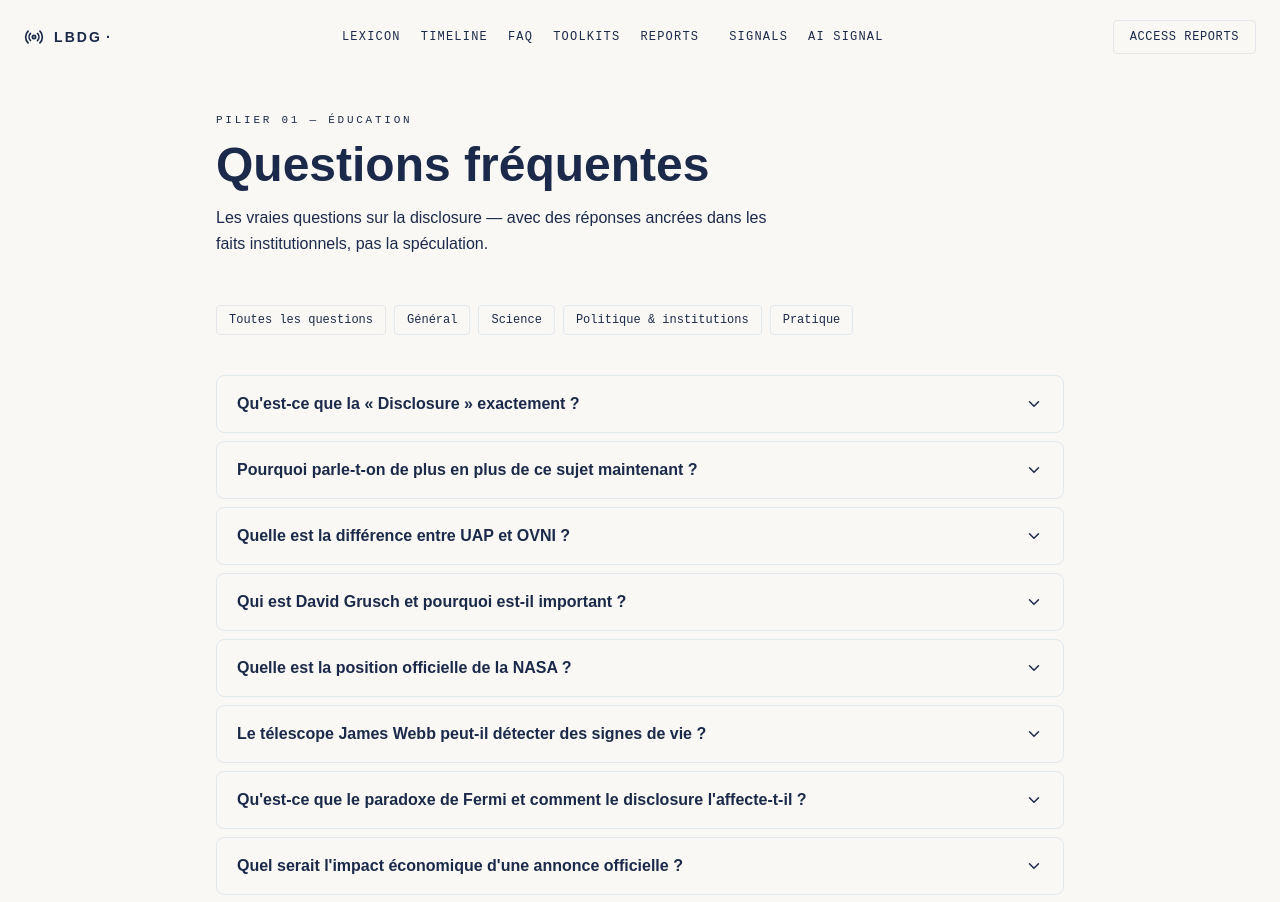
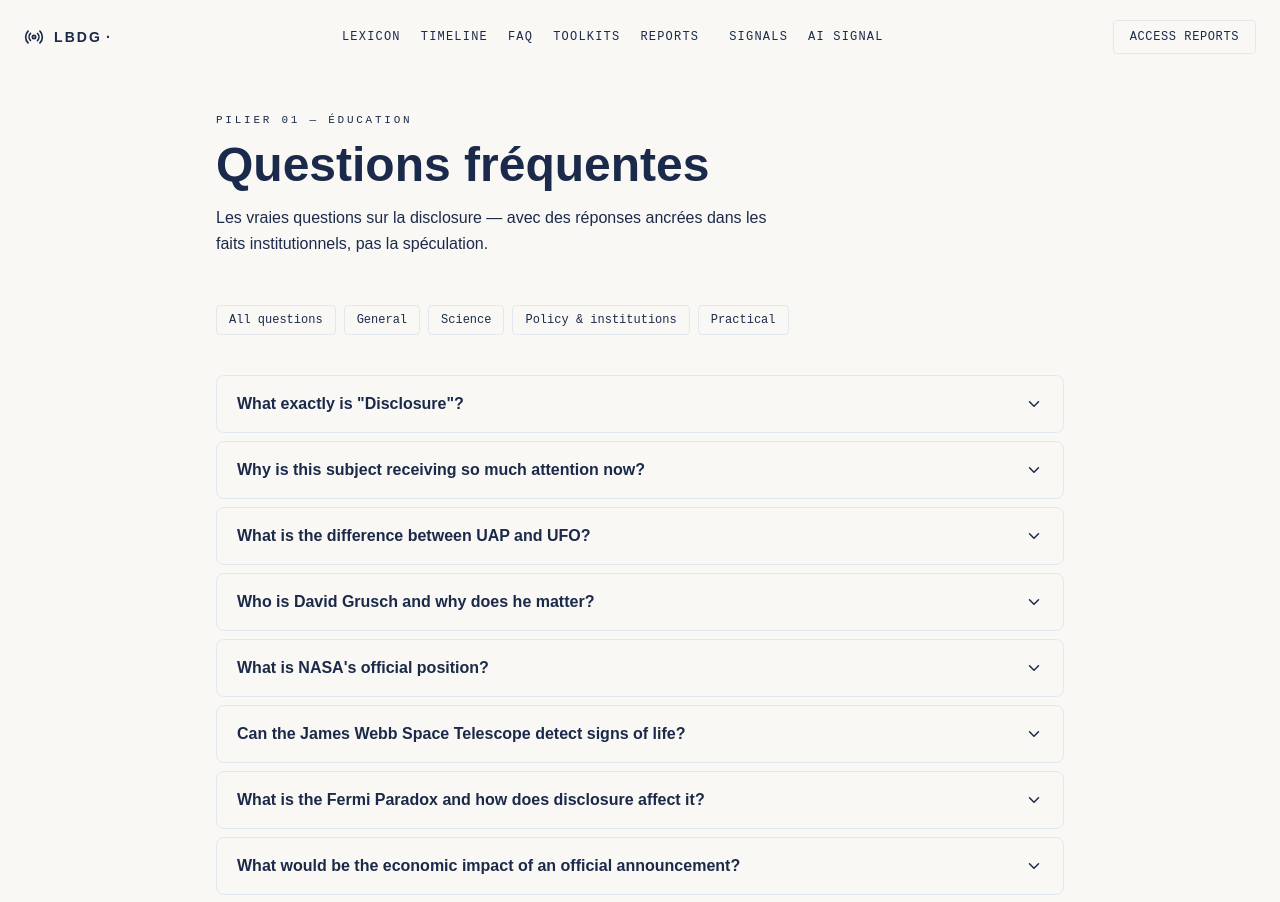
Before and after one commit to lbdgGit/DisclosureHub, a Next.js app in the folder disclosure-hub-starter/: page /faq in a window 1280 px wide. Shown: the top 902 px of the page. Built offline with nearby package versions, Linux system fonts and the light colour scheme; a web font is replaced by a local one.

Commit message:
Update faq.ts

```diff
--- a/disclosure-hub-starter/data/faq.ts
+++ b/disclosure-hub-starter/data/faq.ts
@@ -7,81 +7,81 @@ export interface FAQItem {
 
 export const FAQ: FAQItem[] = [
   {
-    id: 'qu-est-ce-disclosure',
-    question: "Qu'est-ce que la « Disclosure » exactement ?",
+    id: 'what-is-disclosure',
+    question: 'What exactly is "Disclosure"?',
     reponse:
-      "La Disclosure désigne une divulgation officielle et publique par un gouvernement de l'existence avérée de phénomènes ou d'entités d'origine non-humaine. On distingue la « soft disclosure » — une stratégie de divulgation progressive via des fuites orchestrées, des déclassifications partielles et des déclarations sous-entendues — de la « hard disclosure », c'est-à-dire une déclaration directe et sans équivoque d'un chef d'État ou d'une institution internationale. Actuellement, nous serions dans une phase avancée de soft disclosure.",
+      'Disclosure refers to the official, public acknowledgment by a government of the confirmed existence of non-human phenomena or entities. A distinction is made between "soft disclosure" — a strategy of progressive release through orchestrated leaks, partial declassifications, and implied statements — and "hard disclosure," meaning a direct and unambiguous declaration by a head of state or international institution. Based on current signals, we are in an advanced phase of soft disclosure.',
     categorie: 'general',
   },
   {
-    id: 'pourquoi-maintenant',
-    question: "Pourquoi parle-t-on de plus en plus de ce sujet maintenant ?",
+    id: 'why-now',
+    question: 'Why is this subject receiving so much attention now?',
     reponse:
-      "Plusieurs facteurs convergent : (1) Des témoignages sous serment au Congrès américain en 2023 de la part d'anciens officiers du renseignement. (2) La déclassification progressive de vidéos et de rapports par le Pentagone depuis 2017. (3) L'implication officielle de la NASA avec un rapport publié en 2023. (4) Une pression législative bipartisane via l'UAP Disclosure Act. (5) Des avancées en astronomie — notamment avec le télescope James Webb — qui renforcent la probabilité statistique de vie intelligente. Le sujet est passé du tabou au débat institutionnel en moins d'une décennie.",
+      'Several factors are converging: (1) Sworn congressional testimony in 2023 from former U.S. intelligence officers. (2) The progressive declassification of videos and reports by the Pentagon since 2017. (3) Official NASA engagement with a report published in September 2023. (4) Bipartisan legislative pressure via the UAP Disclosure Act. (5) A presidential executive order in February 2026 directing all federal agencies to release UAP files. (6) Pentagon PURSUE program launching rolling declassification at war.gov/ufo in May 2026. The subject has moved from taboo to institutional debate in under a decade.',
     categorie: 'politique',
   },
   {
-    id: 'uap-vs-ovni',
-    question: "Quelle est la différence entre UAP et OVNI ?",
+    id: 'uap-vs-ufo',
+    question: 'What is the difference between UAP and UFO?',
     reponse:
-      "OVNI (Objet Volant Non Identifié) est le terme populaire apparu dans les années 1950, souvent associé à la culture science-fiction. UAP (Unidentified Aerial Phenomenon ou, dans sa version élargie, Unidentified Anomalous Phenomenon) est le terme officiel adopté par les gouvernements depuis 2020. Ce changement terminologique est délibéré : il permet de traiter le sujet sans les connotations culturelles de l'OVNI et d'élargir le périmètre aux phénomènes sous-marins et spatiaux.",
+      'UFO (Unidentified Flying Object) is the popular term that emerged in the 1950s, often associated with science fiction culture. UAP (Unidentified Aerial Phenomenon, or in its expanded form, Unidentified Anomalous Phenomenon) is the official term adopted by governments since 2020. The terminological shift is deliberate: it allows the subject to be treated without the cultural connotations of "UFO" and broadens the scope to include underwater and space-based phenomena.',
     categorie: 'general',
   },
   {
-    id: 'qui-est-grusch',
-    question: "Qui est David Grusch et pourquoi est-il important ?",
+    id: 'who-is-grusch',
+    question: 'Who is David Grusch and why does he matter?',
     reponse:
-      "David Grusch est un ancien officier du renseignement américain qui a travaillé pour l'AARO et le National Geospatial-Intelligence Agency (NGA). En 2023, il a témoigné sous serment devant le Congrès affirmant que les États-Unis disposent de programmes secrets de récupération et d'analyse de craft d'origine non-humaine, ainsi que de matériaux biologiques. C'est la première fois qu'une telle déclaration est faite sous serment dans un cadre institutionnel officiel. Il est protégé par les lois whistleblower. Ses allégations restent contestées par l'AARO dans son rapport de mars 2024.",
+      'David Grusch is a former U.S. intelligence officer who worked for AARO and the National Geospatial-Intelligence Agency (NGA). In July 2023, he testified under oath before Congress claiming that the United States operates secret programs for recovery and analysis of non-human craft and biological materials. This was the first such statement made under oath in an official institutional setting. He is protected under whistleblower statutes. In November 2025, his claims were corroborated by Jay Stratton, former UAP Task Force Director, who stated on record: "I have seen, with my own eyes, non-human craft and non-human beings."',
     categorie: 'politique',
   },
   {
     id: 'nasa-position',
-    question: "Quelle est la position officielle de la NASA ?",
+    question: 'What is NASA\'s official position?',
     reponse:
-      "Depuis 2023, la NASA considère les UAP comme un problème scientifique légitime. Son rapport de septembre 2023 recommande d'utiliser les outils de la science pour l'étude des UAP, d'améliorer la collecte de données, et de déstigmatiser le sujet dans la communauté scientifique. La NASA a nommé un coordinateur UAP permanent, Mark McInerney. L'agence ne confirme pas l'origine extraterrestre des UAP mais refuse d'écarter cette possibilité.",
+      'Since 2023, NASA considers UAP a legitimate scientific problem. Its September 2023 report recommends using scientific tools to study UAP, improving data collection, and destigmatizing the subject within the scientific community. NASA appointed a permanent UAP coordinator, Mark McInerney. The agency does not confirm extraterrestrial origin for UAP but refuses to rule it out.',
     categorie: 'scientifique',
   },
   {
     id: 'james-webb',
-    question: "Le télescope James Webb peut-il détecter des signes de vie ?",
+    question: 'Can the James Webb Space Telescope detect signs of life?',
     reponse:
-      "James Webb est conçu pour analyser la composition atmosphérique des exoplanètes via la spectroscopie de transit. Il peut théoriquement détecter des biosignatures comme l'oxygène, le méthane ou la vapeur d'eau dans des proportions anormales. En 2023, des données sur l'exoplanète K2-18b ont montré la présence possible de diméthylsulfure (DMS), produit sur Terre exclusivement par des organismes vivants. Ces résultats demandent confirmation mais illustrent la capacité croissante de détection.",
+      'James Webb is designed to analyze the atmospheric composition of exoplanets via transit spectroscopy. It can theoretically detect biosignatures such as oxygen, methane, or water vapor in anomalous proportions. In 2023, data on exoplanet K2-18b showed the possible presence of dimethyl sulfide (DMS), a compound produced on Earth exclusively by living organisms. These results require confirmation but illustrate our rapidly growing detection capabilities.',
     categorie: 'scientifique',
   },
   {
-    id: 'paradoxe-fermi',
-    question: "Qu'est-ce que le paradoxe de Fermi et comment le disclosure l'affecte-t-il ?",
+    id: 'fermi-paradox',
+    question: "What is the Fermi Paradox and how does disclosure affect it?",
     reponse:
-      "Le paradoxe de Fermi (1950) souligne la contradiction entre la haute probabilité statistique de l'existence de civilisations extraterrestres et l'absence de tout contact détectable. Si les témoignages de disclosure se révèlent fondés, ce paradoxe serait en partie résolu : des intelligences non-humaines existent et ont été détectées, mais les gouvernements ont choisi de ne pas divulguer cette information. Cela déplacerait le paradoxe vers la question de la dissimulation plutôt que de l'absence.",
+      "The Fermi Paradox (1950) highlights the contradiction between the high statistical probability of extraterrestrial civilizations existing and the absence of any detectable contact. If disclosure testimony proves founded, this paradox would be partly resolved: non-human intelligences exist and have been detected, but governments chose not to disclose this information. The paradox would shift from the question of absence to the question of concealment.",
     categorie: 'scientifique',
   },
   {
-    id: 'impact-economique',
-    question: "Quel serait l'impact économique d'une annonce officielle ?",
+    id: 'economic-impact',
+    question: 'What would be the economic impact of an official announcement?',
     reponse:
-      "Les analyses prospectives suggèrent plusieurs effets : une disruption à court terme des marchés financiers (volatilité accrue, secteurs aéronautique et défense impactés), une course technologique si des matériaux ou technologies sont divulgués, une transformation des secteurs de l'énergie si de nouvelles sources propulsives sont révélées, et un essor massif des industries culturelles, éducatives et scientifiques. Des économistes comme Tyler Cowen estiment que l'impact dépendra entièrement de la nature et des modalités de l'annonce.",
+      'Prospective analysis identifies several effects: short-term financial market disruption (increased volatility, aerospace and defense sectors impacted), a technology race if materials or propulsion systems are disclosed, transformation of the energy sector if new propulsion sources are revealed, and a massive expansion of cultural, educational, and scientific industries. Deloitte AG (2026) classified this as a credible Black Swan with 2/5 probability within 5 years. The LBDG Finance Toolkit provides a detailed sector risk map and 72-hour crisis protocol.',
     categorie: 'pratique',
   },
   {
-    id: 'comment-se-preparer',
-    question: "Comment se préparer personnellement à cette annonce ?",
+    id: 'how-to-prepare',
+    question: 'How can an organization prepare?',
     reponse:
-      "Les experts en résilience et en communication de crise recommandent : (1) S'informer via des sources institutionnelles (AARO, NASA) pour distinguer les faits vérifiés des spéculations. (2) Maintenir un cadre critique face aux informations virales. (3) Anticiper des impacts psychologiques potentiels (remise en question des croyances, sentiment d'insécurité) et en parler ouvertement. (4) Surveiller les décisions de politique publique qui pourraient précéder une annonce. Nos boîtes à outils sectorielles proposent des cadres d'analyse adaptés.",
+      'LBDG recommends four steps: (1) Complete the Executive Starter Pack readiness check — 10 minutes, free. (2) Identify your weakest dimension (HR, Finance, Communications, or Board Governance) and download the corresponding operational toolkit. (3) Run a tabletop drill with your leadership team using the Leadership Workshop Guide. (4) Activate leading indicator monitoring via the LBDG Signal Monitor at readyfordisclosure.com/signals — DVI is currently at 7.0, pre-disclosure threshold.',
     categorie: 'pratique',
   },
   {
     id: 'france-position',
-    question: "Quelle est la position de la France sur ce sujet ?",
+    question: 'What is France\'s position on this subject?',
     reponse:
-      "La France dispose depuis 1977 du GEIPAN (Groupe d'Études et d'Informations sur les Phénomènes Aérospatiaux Non-identifiés), rattaché au CNES. C'est l'une des rares agences gouvernementales au monde à étudier et publier ouvertement des rapports sur les OVNI/UAP. En 2007, une partie des archives du GEIPAN a été rendue publique. Le SGDSN et la DRM n'ont pas exprimé de position publique sur les récentes révélations américaines, mais des contacts institutionnels entre alliés sont vraisemblables.",
+      "France has operated GEIPAN (Groupe d'Études et d'Informations sur les Phénomènes Aérospatiaux Non-identifiés) since 1977, under the CNES national space agency. It is one of the few government agencies in the world that openly studies and publishes reports on UAP. Over 3,200 cases are archived, with 3% remaining unexplained after full investigation. In 2025, the European Commission cited GEIPAN as the model for EU member state UAP programs. France is arguably better institutionally positioned than most on this topic.",
     categorie: 'politique',
   },
 ];
 
 export const FAQ_CATEGORIES = [
-  { id: 'all',          label: 'Toutes les questions' },
-  { id: 'general',      label: 'Général' },
-  { id: 'scientifique', label: 'Science' },
-  { id: 'politique',    label: 'Politique & institutions' },
-  { id: 'pratique',     label: 'Pratique' },
+  { id: 'all',          label: 'All questions'          },
+  { id: 'general',      label: 'General'                },
+  { id: 'scientifique', label: 'Science'                },
+  { id: 'politique',    label: 'Policy & institutions'  },
+  { id: 'pratique',     label: 'Practical'              },
 ] as const;
```
